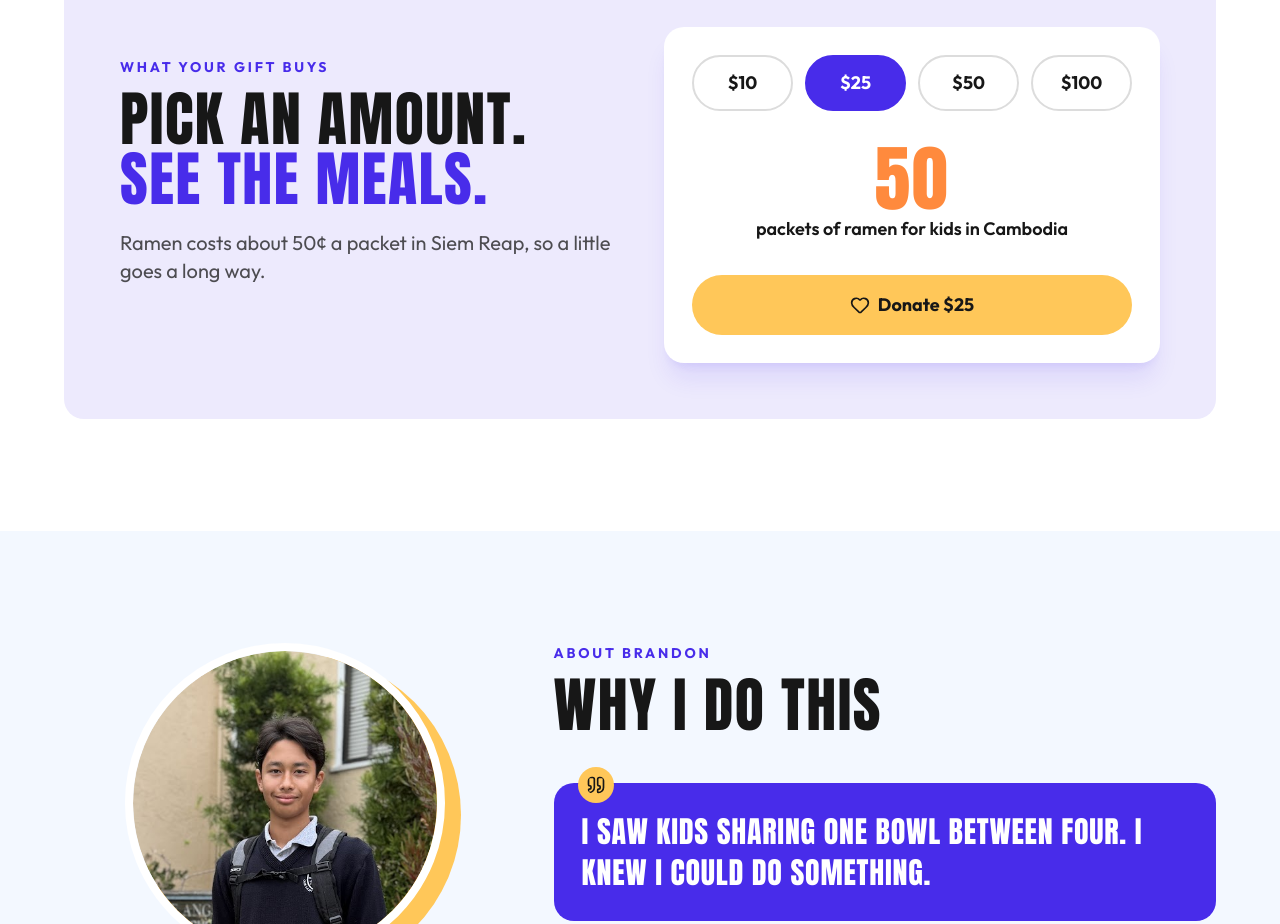
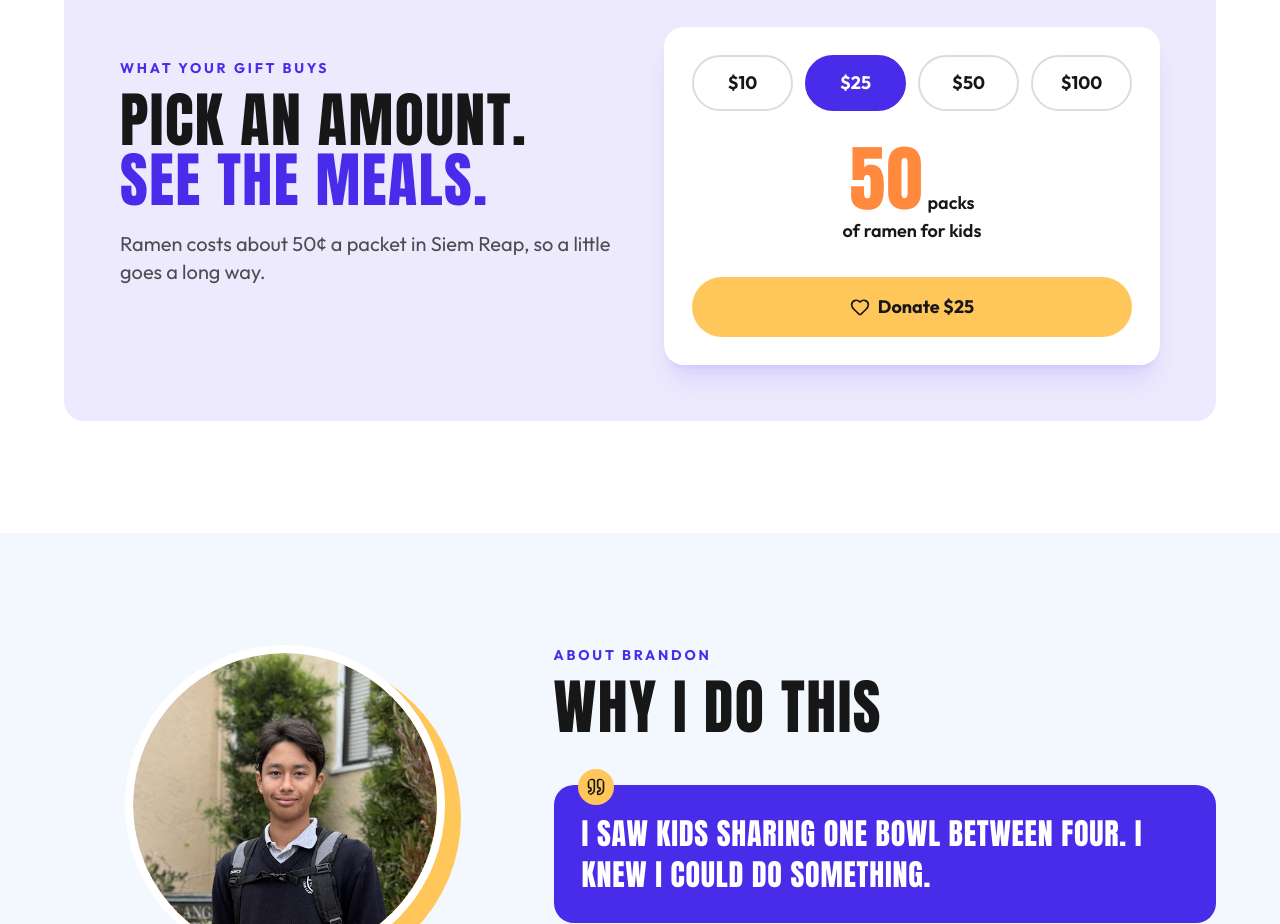
Before and after one commit to iampiotr/ramenrun, a React (Vite) app: page / in a window 1280 px wide. Shown: the part 3440-4364 px from the top of the page. Built offline with nearby package versions, Linux system fonts and the light colour scheme.

Commit message:
Show the gift count as packs of ramen for kids.

```diff
--- a/src/components/GiftCalculator.tsx
+++ b/src/components/GiftCalculator.tsx
@@ -32,7 +32,7 @@ async function sendPledgeEmail(email: string, amount: number, packets: number) {
       email,
       pledge: `$${amount}`,
       packets: String(packets),
-      message: `I want to pledge $${amount} (${packets} packets of ramen).\n\nMy email: ${email}`,
+      message: `I want to pledge $${amount} (${packets} packs of ramen).\n\nMy email: ${email}`,
     }),
   })
   const result = (await response.json()) as PledgeResponse
@@ -114,8 +114,11 @@ export function GiftCalculator() {
           </div>
 
           <p className="mt-8 text-center" aria-live="polite">
-            <span className="block font-display text-7xl tracking-wide text-ramen">{packets}</span>
-            <span className="text-lg font-semibold">packets of ramen for kids in Cambodia</span>
+            <span className="block">
+              <span className="font-display text-7xl tracking-wide text-ramen">{packets}</span>{' '}
+              <span className="text-lg font-semibold">packs</span>
+            </span>
+            <span className="text-lg font-semibold">of ramen for kids</span>
           </p>
 
           {isDonateLive ? (
@@ -175,7 +178,7 @@ export function GiftCalculator() {
                         />
                       </div>
                       <p className="text-sm font-semibold">
-                        Pledge: ${amount} · {packets} packets
+                        Pledge: ${amount} · {packets} packs
                       </p>
                       {status === 'error' && (
                         <p className="text-sm font-semibold text-coral" role="alert">
```
